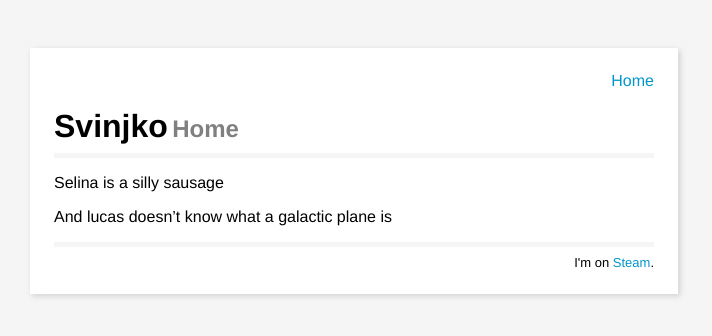
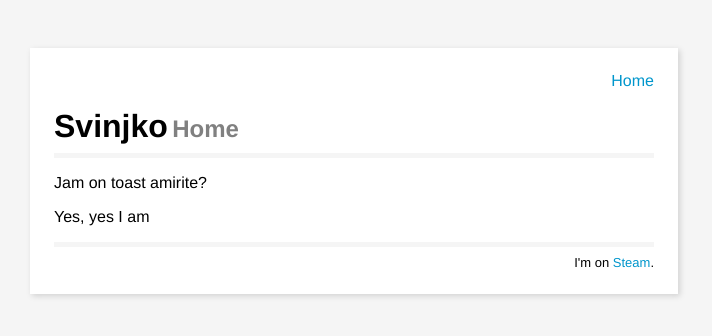
Before and after one commit to svinjko/svinjko.github.io, a Jekyll site: the page built from index.md, in a window 1280 px wide. Shown: the top 336 px of the page, without its empty margins (286-998 px from the left). Built offline with Jekyll 4.4.1, drawn with Linux system fonts in a browser that asks for light colours.

Commit message:
Update index.md

```diff
--- a/index.md
+++ b/index.md
@@ -3,7 +3,11 @@ layout: default
 title: Home
 ---
 
-Selina is a silly sausage
+Jam on toast amirite?
 
 
-And lucas doesn't know what a galactic plane is
+
+
+
+
+Yes, yes I am
```
